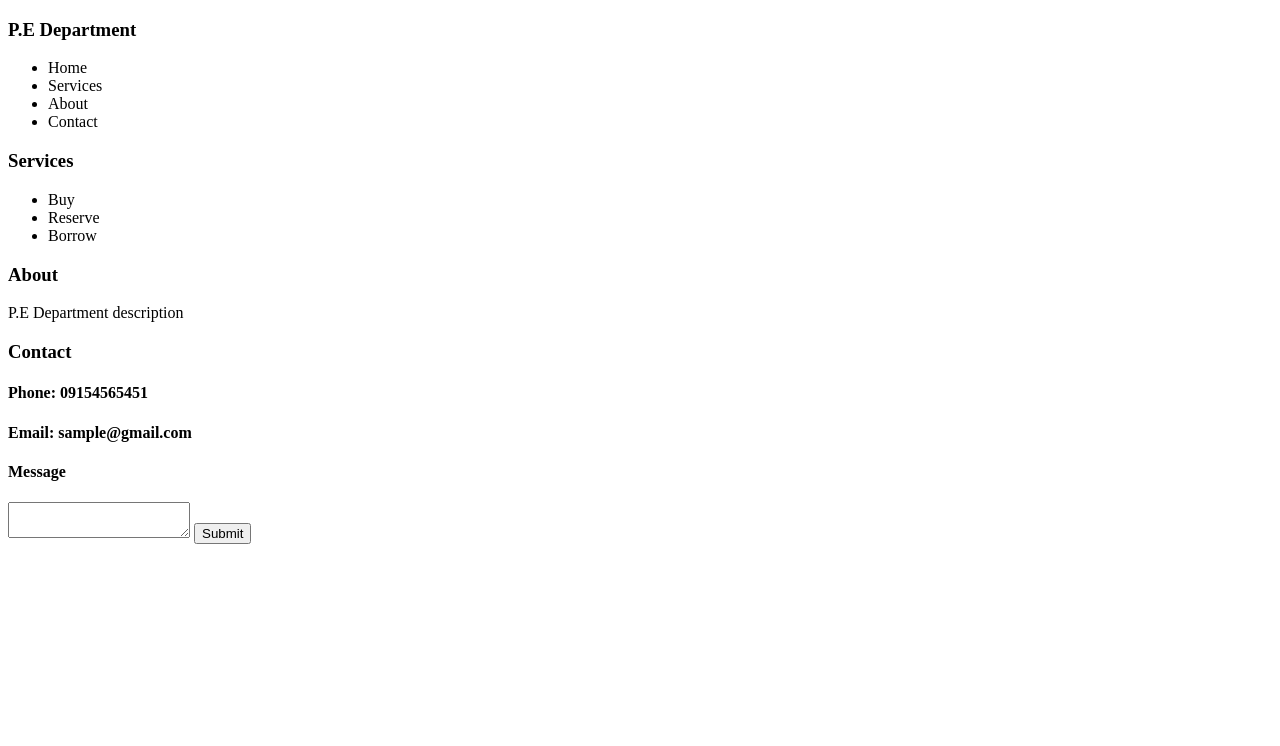
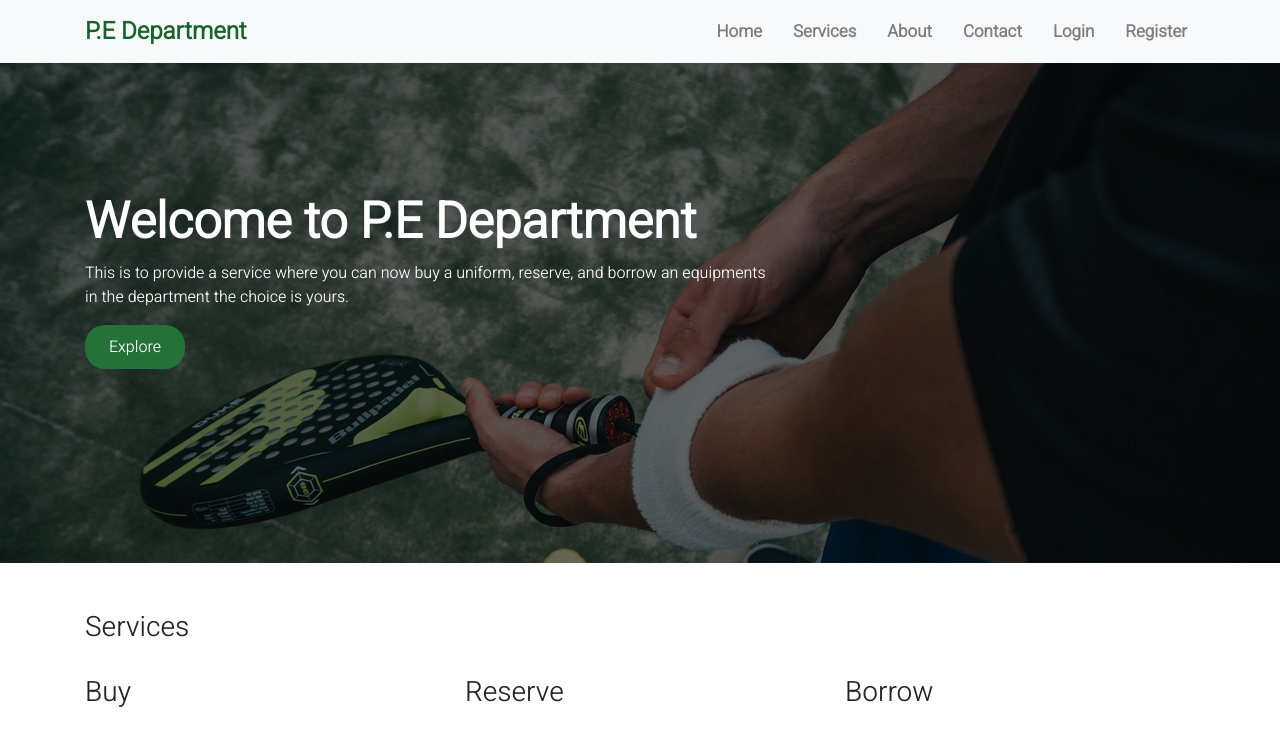
Before and after one commit to ajnarag25/Django_app_P.E-Department, a Django app: page /main/ in a window 1280 px wide. Shown: the top 746 px of the page. Run offline with Django 3.2, Linux system fonts and the light colour scheme; some libraries are stand-ins or nearby versions.

Commit message:
Update index.html

```diff
--- a/django_app/main/templates/index.html
+++ b/django_app/main/templates/index.html
@@ -5,36 +5,45 @@
     <meta http-equiv="X-UA-Compatible" content="IE=edge">
     <meta name="viewport" content="width=device-width, initial-scale=1.0">
     <title>P.E Department</title>
+    <link href="https://fonts.googleapis.com/css2?family=Heebo:wght@300&display=swap" rel="stylesheet">
+    <link href="https://cdnjs.cloudflare.com/ajax/libs/font-awesome/5.15.1/css/all.min.css" rel="stylesheet"/>
+    <link rel="stylesheet" href="css/bootstrap.min.css">
+    <link rel="stylesheet" href="css/style.css">
 </head>
 <body>
-    <nav>
-        <h3>P.E Department</h3>
-        <ul>
-            <li>Home</li>
-            <li>Services</li>
-            <li>About</li>
-            <li>Contact</li>
-        </ul>
-    </nav>
+    {% include "navbar.html" %}
 
+    <div style="background-image: url('assets/home-bg.jpg'); height: 500px; background-size: cover;">
+        <div class="container main-container">
+            <h1>Welcome to P.E Department</h1>
+            <p>This is to provide a service where you can now buy a uniform, reserve, and borrow an equipments <br>
+                 in the department the choice is yours.</p>
+            <button class="button-custom">Explore</button>
+        </div>
+    </div>
 
-    <h3>Services</h3>
-    <ul>
-        <li>Buy</li>
-        <li>Reserve</li>
-        <li>Borrow</li>
-    </ul>
+    <br>
+    <br>
 
-    <h3>About</h3>
-    <p>P.E Department description</p>
+    <div class="container">
+        <h3>Services</h3>
+        <br>
+        <div class="row">
+            <div class="col">
+                <h3>Buy</h3>
+            </div>
+            <div class="col">
+                <h3>Reserve</h3>
+            </div>
+            <div class="col">
+                <h3>Borrow</h3>
+            </div>
+        </div>
+    </div>
 
-    <h3>Contact</h3>
-    <h4>Phone: 09154565451</h4>
-    <h4>Email: sample@gmail.com</h4>
-    <h4>Message</h4>
-    <textarea></textarea>
-    <button>Submit</button>
-
+    <script src="js/jquery.js"></script>
+    <script src="js/bootstrap.min.js"></script>
+    <script src="https://use.fontawesome.com/445d09784c.js"></script>
 
 </body>
 </html>
--- /dev/null
+++ b/django_app/main/templates/navbar.html
@@ -0,0 +1,30 @@
+<nav class="navbar navbar-expand-lg navbar-light bg-light sticky-top">
+    <div class="container">
+        <h4 class="title">P.E Department</h4>
+        <button class="navbar-toggler" type="button" data-toggle="collapse" data-target="#navbarNavDropdown" aria-controls="navbarNavDropdown" aria-expanded="false" aria-label="Toggle navigation">
+        <span class="navbar-toggler-icon"></span>
+        </button>
+        <div class="collapse navbar-collapse" id="navbarNavDropdown">
+            <ul class="navbar-nav ml-auto">
+                <li class="nav-item">
+                    <a class="nav-link" id="link" href="">Home</a>
+                </li>
+                <li class="nav-item">
+                    <a class="nav-link" id="link" href="">Services</a>
+                </li>
+                <li class="nav-item">
+                    <a class="nav-link" id="link" href="">About</a>
+                </li>
+                <li class="nav-item">
+                    <a class="nav-link" id="link" href="">Contact</a>
+                </li>
+                <li class="nav-item">
+                    <a class="nav-link" id="link" href="">Login</a>
+                </li>
+                <li class="nav-item">
+                    <a class="nav-link" id="link" href="">Register</a>
+                </li>
+            </ul>
+        </div>
+    </div>
+</nav>
```
